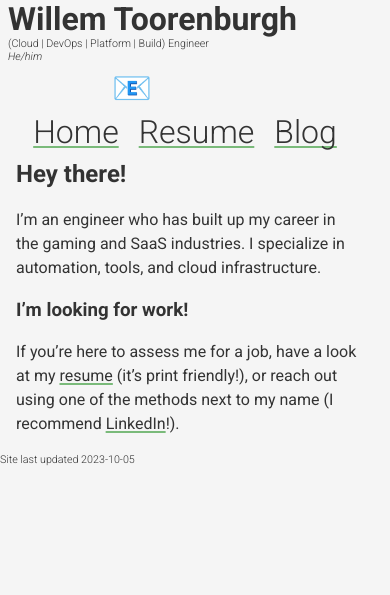
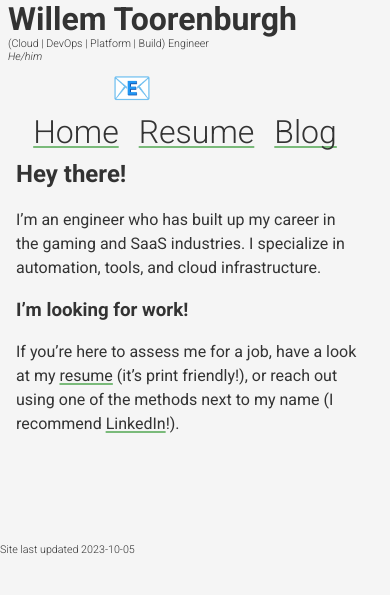
Before and after one commit to WillemToorenburgh/WillemToorenburgh.github.io, a Jekyll site: the page built from index.md, in a window 390 px wide. Shown: the top 595 px of the page. Built offline with Jekyll 4.4.1, drawn with Linux system fonts in a browser that asks for light colours.

Commit message:
Ensure bottom of the page is visible on mobile

```diff
--- a/_sass/main.scss
+++ b/_sass/main.scss
@@ -334,7 +334,7 @@ figure {
   }
 
   #content-wrapper {
-    padding: 0 2rem 0 1rem;
+    padding: 0 2rem 10vh 1rem;
   }
 }
 
```
